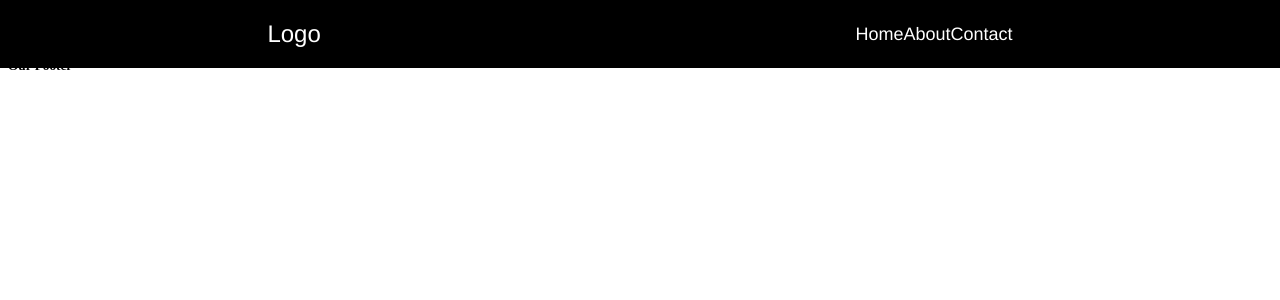
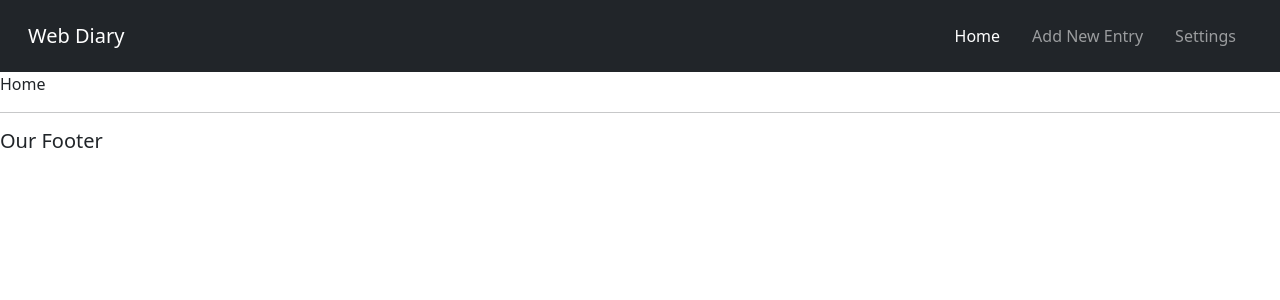
Before and after one commit to Vayras/Web-Diary, a Django app: page / in a window 1280 px wide. Shown: the top 300 px of the page. Run offline with Django 4.2, Linux system fonts and the light colour scheme.

Commit message:
added files

```diff
--- a/web_diary/diary_entry/templates/diary_entry/layout.html
+++ b/web_diary/diary_entry/templates/diary_entry/layout.html
@@ -1,22 +1,33 @@
 <!DOCTYPE html>
+
 <html lang="en">
+
 <head>
     <meta charset="UTF-8">
+
     <meta http-equiv="X-UA-Compatible" content="IE=edge">
+
     <meta name="viewport" content="width=device-width, initial-scale=1.0">
+
+    <link href="https://cdn.jsdelivr.net/npm/bootstrap@5.1.3/dist/css/bootstrap.min.css" rel="stylesheet" integrity="sha384-1BmE4kWBq78iYhFldvKuhfTAU6auU8tT94WrHftjDbrCEXSU1oBoqyl2QvZ6jIW3" crossorigin="anonymous">
+
+    <script src="https://cdn.jsdelivr.net/npm/bootstrap@5.1.3/dist/js/bootstrap.bundle.min.js" integrity="sha384-ka7Sk0Gln4gmtz2MlQnikT1wXgYsOg+OMhuP+IlRH9sENBO0LRn5q+8nbTov4+1p" crossorigin="anonymous"></script>
+
     <title>Web Diary</title>
+
 </head>
+
 <body>
     {% include 'diary_entry/navbar.html' %}
 
     {% block content %}
 
-
-
     {% endblock %}
 
     <hr>
+
     <h5>Our Footer</h5>
 
 </body>
+
 </html>
--- a/web_diary/diary_entry/templates/diary_entry/navbar.html
+++ b/web_diary/diary_entry/templates/diary_entry/navbar.html
@@ -1,64 +1,22 @@
-<head>
-<style>
-.navbar {
-  background-color: black;
-  display: flex;
-  justify-content: space-between;
-  align-items: center;
-  padding: 20px;
-  position: fixed;
-  top: 0;
-  left: 0;
-  right: 0;
-  z-index: 999;
-}
+<nav class="navbar navbar-expand-lg navbar-dark bg-dark p-3">
+  <div class="container-fluid">
+    <a class="navbar-brand" href="#">Web Diary</a>
+    <button class="navbar-toggler" type="button" data-bs-toggle="collapse" data-bs-target="#navbarNavDropdown" aria-controls="navbarNavDropdown" aria-expanded="false" aria-label="Toggle navigation">
+      <span class="navbar-toggler-icon"></span>
+    </button>
 
-.logo {
-  font-size: 24px;
-  color: white;
-  text-decoration: none;
-  font-family: 'Helvetica Neue', sans-serif;
-  flex-grow: 1;
-  text-align: center;
-}
-
-.nav-links {
-  list-style: none;
-  display: flex;
-  justify-content: center;
-  align-items: center;
-  margin: 0;
-  flex-grow: 1;
-  text-align: center;
-}
-
-.nav-links li {
-  margin-right: 0;
-}
-
-.nav-links a {
-  font-size: 18px;
-  color: white;
-  text-decoration: none;
-  transition: all 0.3s ease;
-  font-family: 'Helvetica Neue', sans-serif;
-}
-
-.nav-links a:hover {
-  color: #f9ca24;
-  font-weight: bold;
-}
-
-</style>
-</head>
-
-<body>
-    <nav class="navbar">
-    <a href="#" class="logo">Logo</a>
-    <ul class="nav-links">
-      <li><a href="#">Home</a></li>
-      <li><a href="#">About</a></li>
-      <li><a href="#">Contact</a></li>
-    </ul>
+    <div class=" collapse navbar-collapse" id="navbarNavDropdown">
+      <ul class="navbar-nav ms-auto ">
+        <li class="nav-item">
+          <a class="nav-link mx-2 active" aria-current="page" href="#">Home</a>
+        </li>
+        <li class="nav-item">
+          <a class="nav-link mx-2" href="#">Add New Entry</a>
+        </li>
+        <li class="nav-item">
+          <a class="nav-link mx-2" href="#">Settings</a>
+        </li>
+      </ul>
+    </div>
+  </div>
   </nav>
-</body>
```
Also changed, not shown: web_diary/diary_entry/models.py (line endings or trailing spaces).
